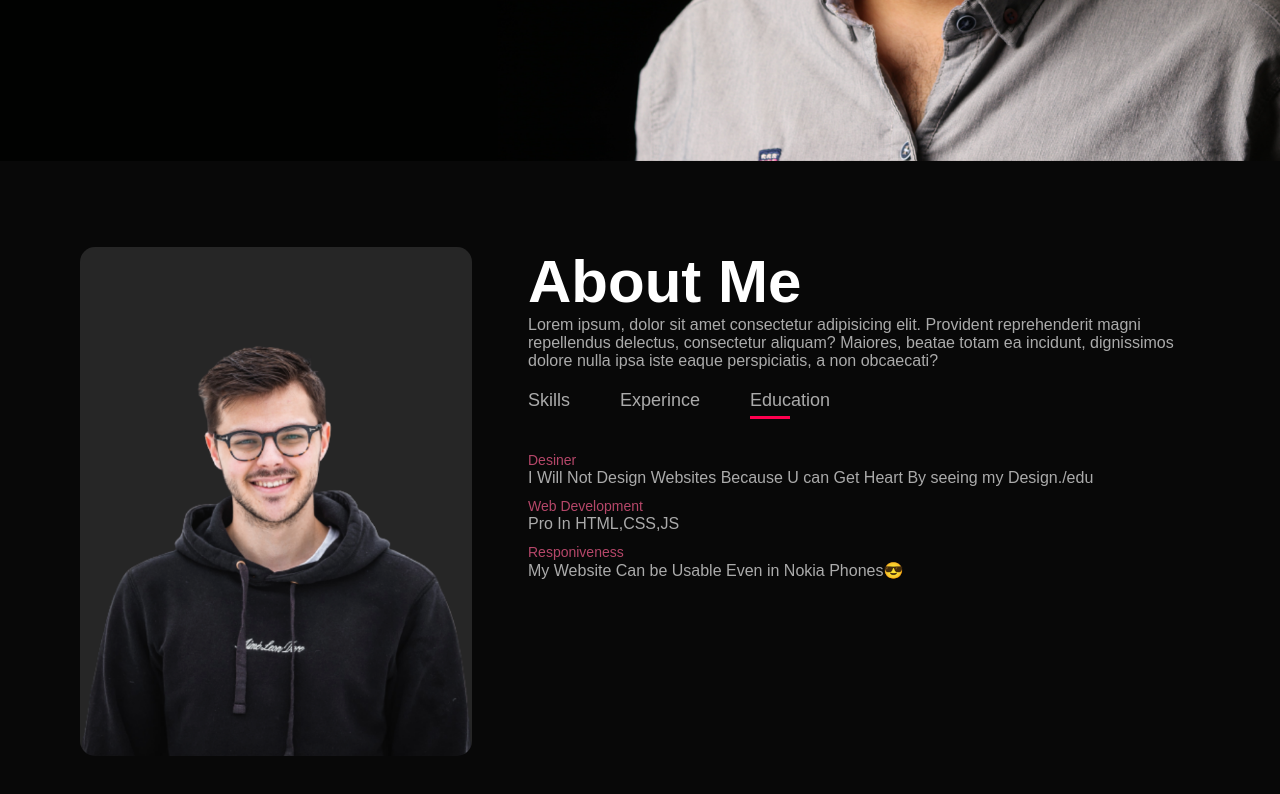
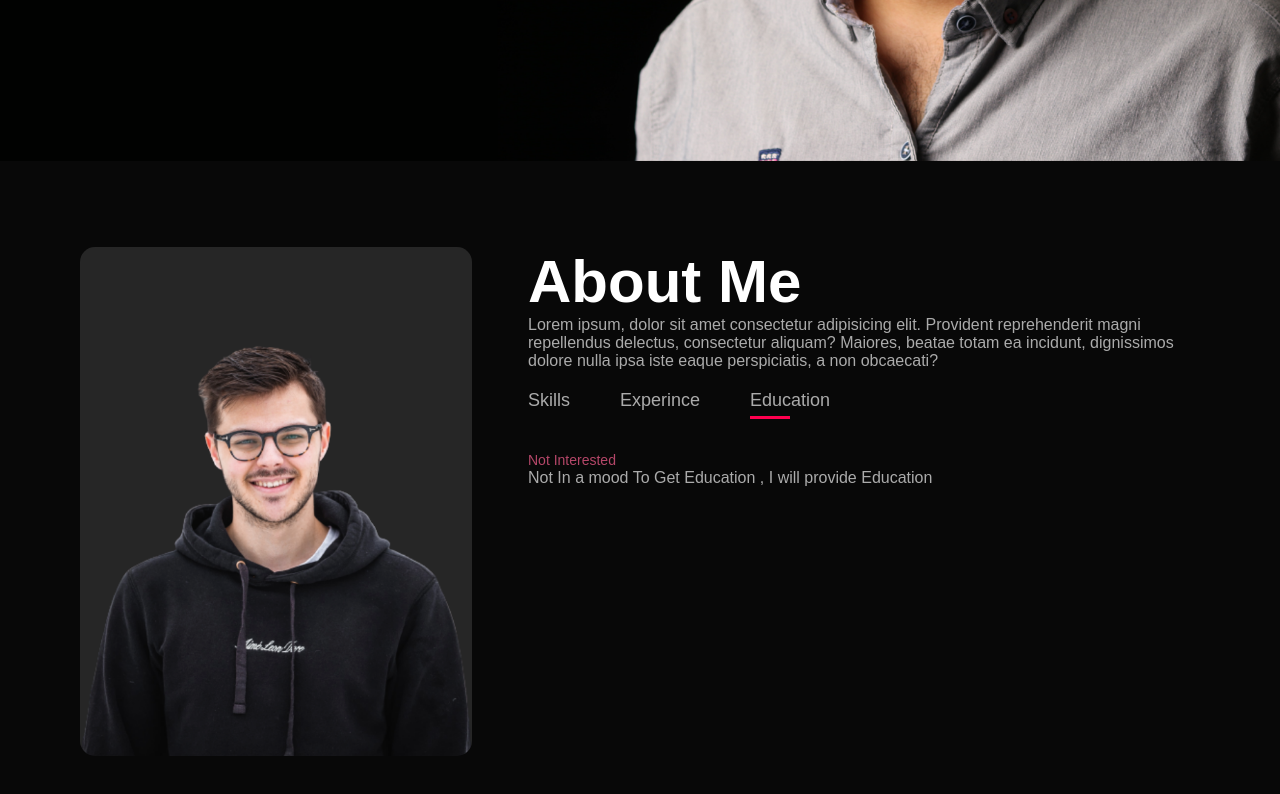
Before and after one commit to bhargav-developer/info, a plain HTML site: page index.html in a window 1280 px wide. Both pictures are taken after a click on the element "Education". Shown: the part 639-1433 px from the top of the page. Drawn offline with Linux system fonts and the light colour scheme.

Commit message:
Update index.html

```diff
--- a/index.html
+++ b/index.html
@@ -58,18 +58,16 @@
                     </div>
                     <div class="tab-contents" id="Experince">
                         <ul>
-                            <li><span>Desiner</span><br>I Will Not Design Websites Because U can Get Heart By seeing my
-                                Design./exp</li>
-                            <li><span>Web Development</span><br>Pro In HTML,CSS,JS</li>
-                            <li><span>Responiveness</span><br>My Website Can be Usable Even in Nokia Phones😎 </li>
+                            <li><span>I WORKED as ceo in Microsoft</span><br>I Worked near Bill Gates He was Nice Guy.</li>
+                            <li><span>Produced Rajamoli Movie</span><br>I produced Rajamoli Movie , Releseing in (2090)</li>
+
                         </ul>
                     </div>
                     <div class="tab-contents" id="Education">
                         <ul>
-                            <li><span>Desiner</span><br>I Will Not Design Websites Because U can Get Heart By seeing my
-                                Design./edu</li>
-                            <li><span>Web Development</span><br>Pro In HTML,CSS,JS</li>
-                            <li><span>Responiveness</span><br>My Website Can be Usable Even in Nokia Phones😎 </li>
+                            <li><span>Not Interested</span><br>Not In a mood To Get Education , I will provide  Education </li>
+                            <!-- <li><span>Web Development</span><br>Pro In HTML,CSS,JS</li> -->
+                            <!-- <li><span>Responiveness</span><br>My Website Can be Usable Even in Nokia Phones😎 </li> -->
                         </ul>
                     </div>
                 </div>
```
